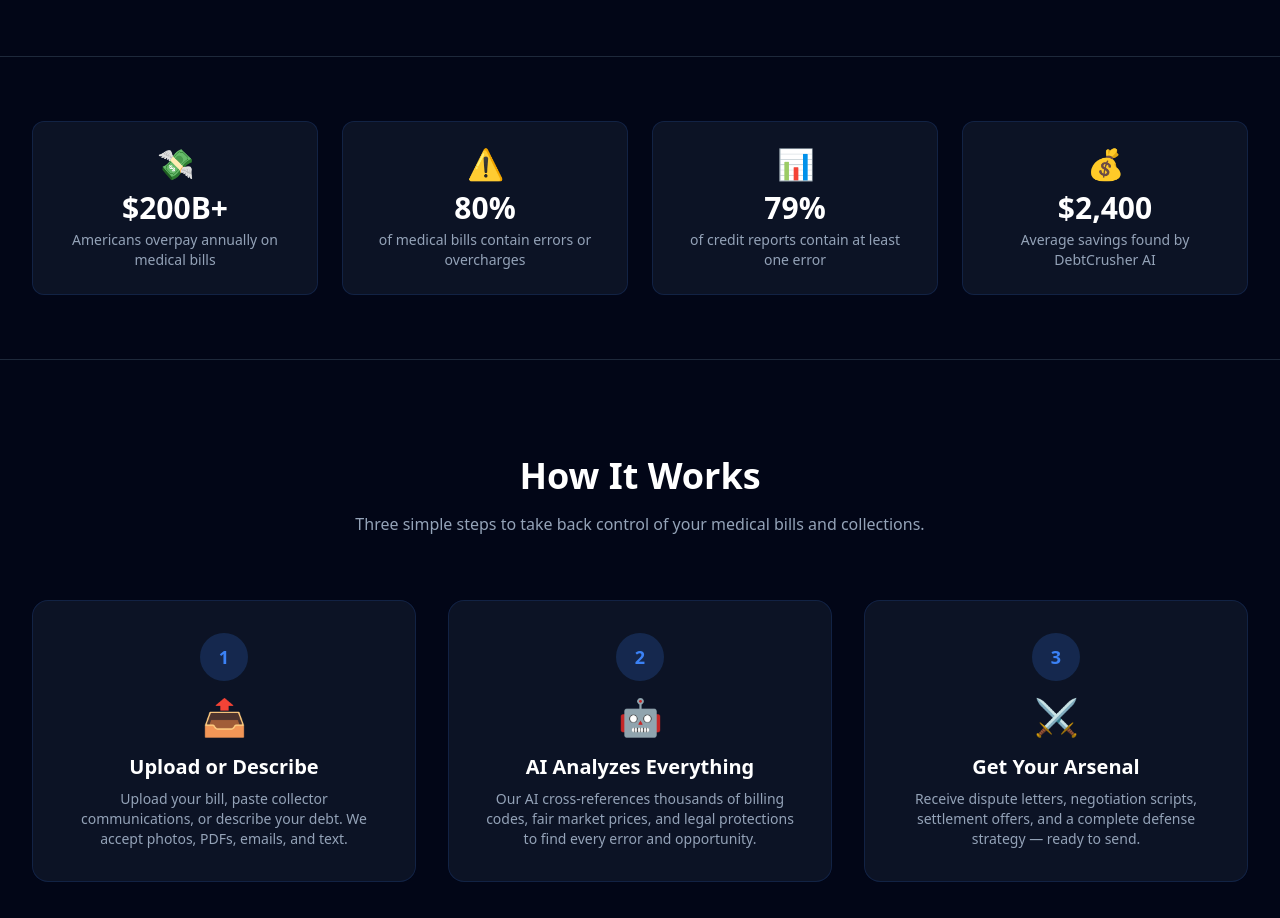
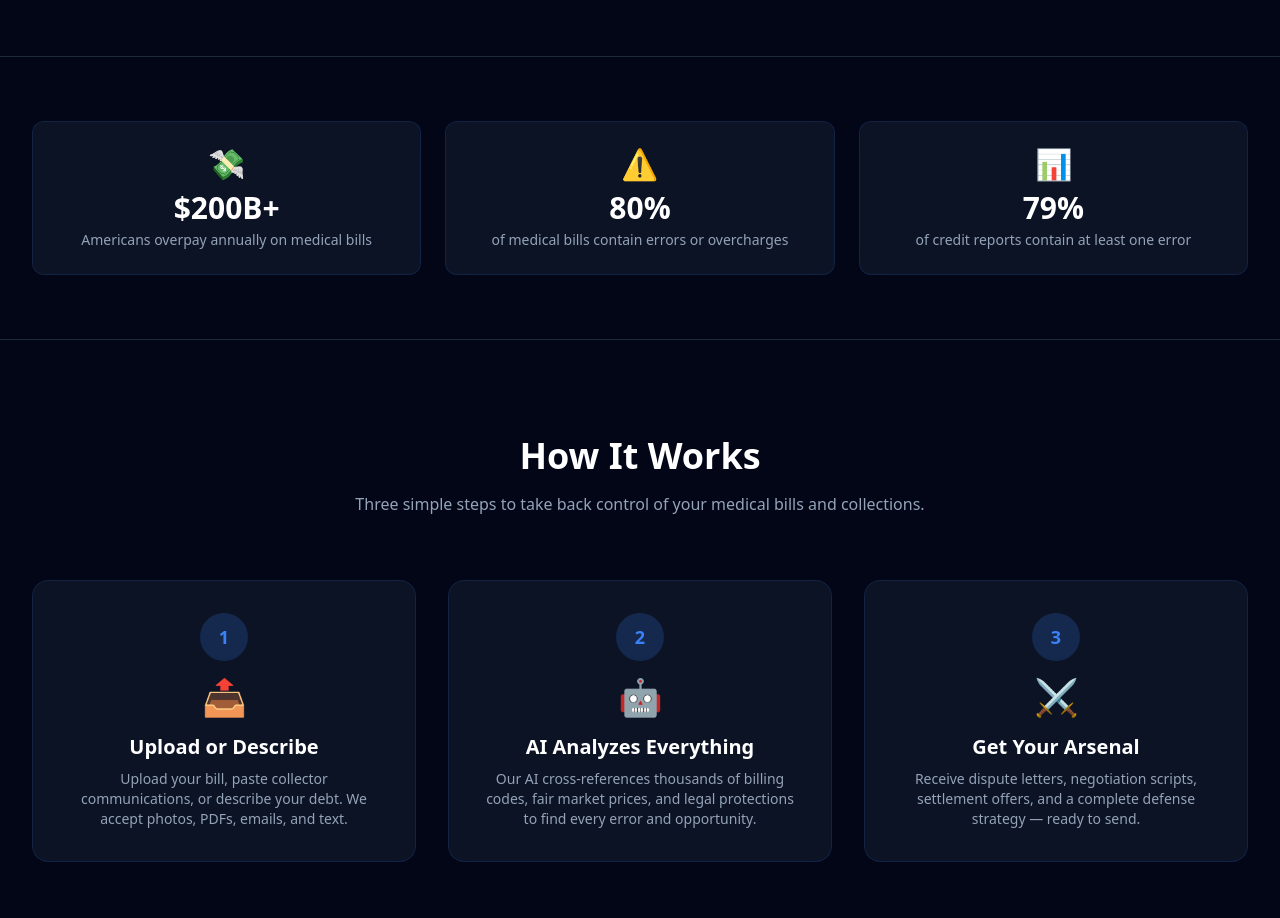
Before and after one commit to Zee-create-614/debtcrusher, a Next.js app: page / in a window 1280 px wide. Shown: the part 800-1718 px from the top of the page. Built offline with nearby package versions, Linux system fonts and the light colour scheme; no server answers.

Commit message:
Remove  stat card - no real data yet

```diff
--- a/app/page.tsx
+++ b/app/page.tsx
@@ -37,11 +37,10 @@
       {/* Stats Bar */}
       <section className="py-16 border-y border-slate-800">
         <div className="max-w-7xl mx-auto px-4 sm:px-6 lg:px-8">
-          <div className="grid grid-cols-1 md:grid-cols-4 gap-6">
+          <div className="grid grid-cols-1 md:grid-cols-3 gap-6">
             <StatCard value="$200B+" label="Americans overpay annually on medical bills" icon="💸" />
             <StatCard value="80%" label="of medical bills contain errors or overcharges" icon="⚠️" />
             <StatCard value="79%" label="of credit reports contain at least one error" icon="📊" />
-            <StatCard value="$2,400" label="Average savings found by DebtCrusher AI" icon="💰" />
           </div>
         </div>
       </section>
```
